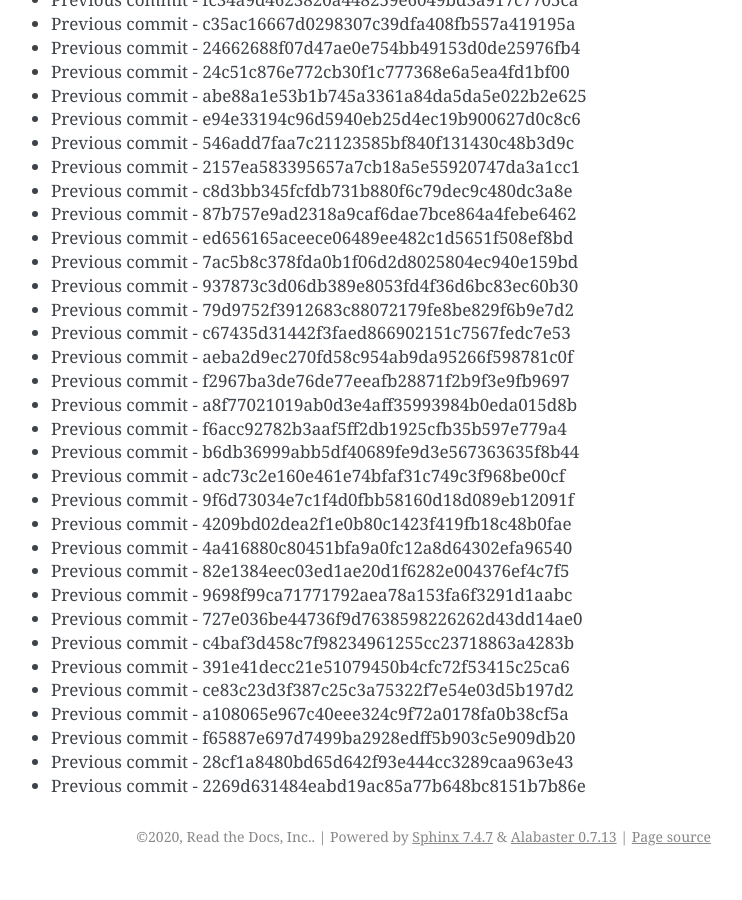
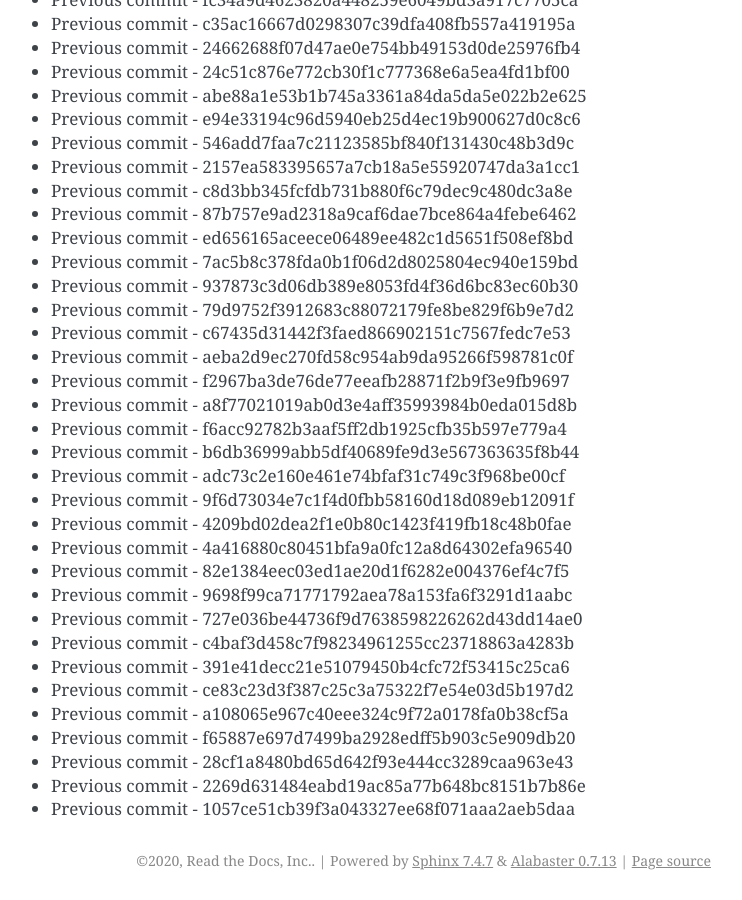
Before and after one commit to readthedocs/rtd-git-stresstest, a Sphinx documentation site: the page built from docs/updates.rst, in a window 1280 px wide and 900 px high, scrolled down 70856 px. Shown: the whole window, without its empty margins (399-1141 px from the left). Built offline with Sphinx 7.4.7, drawn with Linux system fonts in a browser that asks for light colours; before the commit the page ends 71732 px from its top, so only the background shows below that.

Commit message:
Generating commit from previous: 1057ce51cb39f3a043327ee68f071aaa2aeb5daa

```diff
--- a/docs/updates.rst
+++ b/docs/updates.rst
@@ -3009,3 +3009,4 @@ It can be tested for any performance characteristics.
 * Previous commit - f65887e697d7499ba2928edff5b903c5e909db20
 * Previous commit - 28cf1a8480bd65d642f93e444cc3289caa963e43
 * Previous commit - 2269d631484eabd19ac85a77b648bc8151b7b86e
+* Previous commit - 1057ce51cb39f3a043327ee68f071aaa2aeb5daa
```
